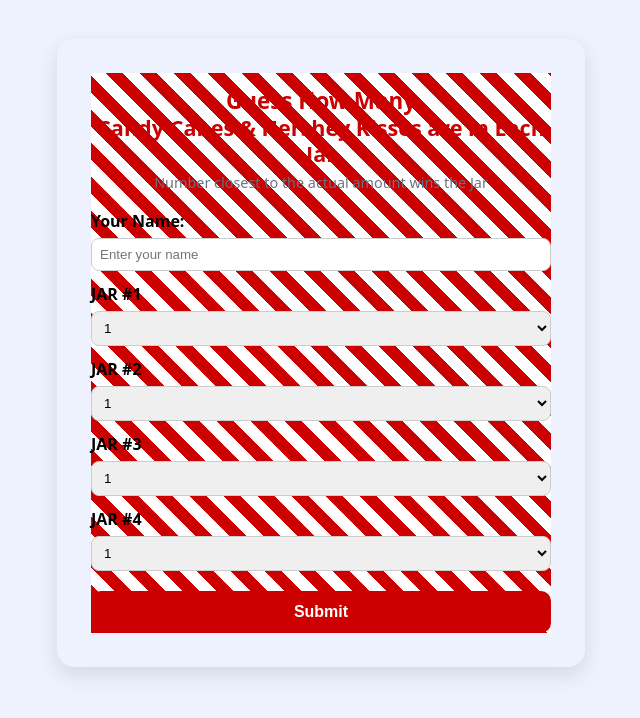
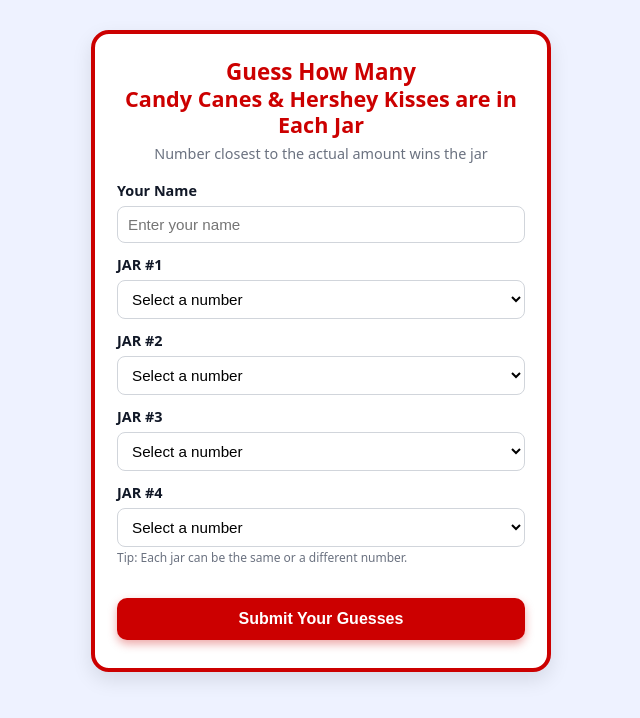
Before and after one commit to BCoats3/jars-game, a plain HTML site: page index.html in a window 1280 px wide. Shown: the whole page, without its empty margins (319-959 px from the left). Drawn offline with Linux system fonts and the light colour scheme.

Commit message:
Update index.html

```diff
--- a/index.html
+++ b/index.html
@@ -5,68 +5,86 @@
   <title>Guess How Many Candy Canes & Hershey Kisses are in Each Jar</title>
   <meta name="viewport" content="width=device-width, initial-scale=1">
   <style>
+    * { box-sizing: border-box; }
+
     body {
-      font-family: system-ui;
+      font-family: system-ui, -apple-system, BlinkMacSystemFont, "Segoe UI", sans-serif;
       background: #eef2ff;
       display: flex;
       justify-content: center;
-      padding: 30px;
+      align-items: flex-start;
+      padding: 30px 16px;
+      margin: 0;
     }
 
     .wrapper {
       background: white;
-      padding: 25px;
+      padding: 25px 22px 28px;
       border-radius: 18px;
       max-width: 460px;
       width: 100%;
       box-shadow: 0 8px 20px rgba(0,0,0,0.1);
 
-      /* Candy-cane striped border */
-      border: 10px solid transparent;
-      background-image:
-        repeating-linear-gradient(
-          45deg,
-          #cc0000 0,
-          #cc0000 12px,
-          white 12px,
-          white 24px
-        );
-      background-origin: border-box;
-      background-clip: content-box, border-box;
+      /* simple red border */
+      border: 4px solid #cc0000;
     }
 
     h1 {
       text-align: center;
-      margin-bottom: 6px;
+      margin: 0 0 6px;
       font-size: 1.4rem;
       color: #cc0000;
       line-height: 1.2;
       font-weight: 800;
     }
+
     .title-line2 {
       display: block;
       font-size: 1.35rem;
     }
+
     .subtitle {
       text-align: center;
       color: #6b7280;
       font-size: 0.9rem;
       margin-bottom: 18px;
     }
+
+    form { margin-top: 6px; }
+
     label {
       font-weight: 600;
       margin-top: 12px;
       display: block;
+      font-size: 0.9rem;
+      color: #111827;
     }
-    select, input {
+
+    .hint {
+      font-size: 0.75rem;
+      color: #6b7280;
+      margin-top: 2px;
+    }
+
+    select,
+    input[type="text"] {
       width: 100%;
-      padding: 8px;
+      padding: 9px 10px;
       margin-top: 6px;
       border-radius: 8px;
-      border: 1px solid #ccc;
-      box-sizing: border-box;
+      border: 1px solid #d1d5db;
+      font-size: 0.95rem;
+      background-color: #fff;
     }
-    button {
+
+    select:focus,
+    input[type="text"]:focus {
+      outline: none;
+      border-color: #cc0000;
+      box-shadow: 0 0 0 2px rgba(204, 0, 0, 0.15);
+    }
+
+    button[type="submit"] {
       width: 100%;
       padding: 12px;
       margin-top: 20px;
@@ -77,6 +95,28 @@
       font-weight: 700;
       font-size: 1rem;
       cursor: pointer;
+      transition: transform 0.08s ease, box-shadow 0.08s ease, opacity 0.1s ease;
+      box-shadow: 0 4px 10px rgba(204, 0, 0, 0.35);
+    }
+
+    button[type="submit"]:hover {
+      opacity: 0.96;
+      transform: translateY(-1px);
+      box-shadow: 0 6px 14px rgba(204, 0, 0, 0.4);
+    }
+
+    button[type="submit"]:active {
+      transform: translateY(0);
+      box-shadow: 0 3px 8px rgba(204, 0, 0, 0.35);
+    }
+
+    @media (max-width: 480px) {
+      .wrapper {
+        padding: 20px 16px 24px;
+        border-width: 3px;
+      }
+      h1 { font-size: 1.25rem; }
+      .title-line2 { font-size: 1.2rem; }
     }
   </style>
 </head>
@@ -86,31 +126,33 @@
 
   <h1>
     Guess How Many<br>
-    <span class="title-line2">Candy Canes & Hershey Kisses are in Each Jar</span>
+    <span class="title-line2">Candy Canes &amp; Hershey Kisses are in Each Jar</span>
   </h1>
 
-  <div class="subtitle">Number closest to the actual amount wins the Jar</div>
+  <div class="subtitle">Number closest to the actual amount wins the jar</div>
 
   <form id="guessForm"
         action="https://getform.io/f/awnvgdeb"
         method="POST"
   >
-    <label>Your Name:</label>
+    <label for="playerName">Your Name</label>
     <input type="text" name="name" id="playerName" placeholder="Enter your name" required>
 
-    <label>JAR #1</label>
+    <label for="jar1">JAR #1</label>
     <select id="jar1" name="jar1" required></select>
 
-    <label>JAR #2</label>
+    <label for="jar2">JAR #2</label>
     <select id="jar2" name="jar2" required></select>
 
-    <label>JAR #3</label>
+    <label for="jar3">JAR #3</label>
     <select id="jar3" name="jar3" required></select>
 
-    <label>JAR #4</label>
+    <label for="jar4">JAR #4</label>
     <select id="jar4" name="jar4" required></select>
 
-    <button type="submit">Submit</button>
+    <p class="hint">Tip: Each jar can be the same or a different number.</p>
+
+    <button type="submit">Submit Your Guesses</button>
   </form>
 
 </div>
@@ -121,6 +163,14 @@
   function populateDropdowns() {
     jarIds.forEach(id => {
       const sel = document.getElementById(id);
+
+      const placeholder = document.createElement("option");
+      placeholder.value = "";
+      placeholder.textContent = "Select a number";
+      placeholder.disabled = true;
+      placeholder.selected = true;
+      sel.appendChild(placeholder);
+
       for (let i = 1; i <= 400; i++) {
         const o = document.createElement("option");
         o.value = i;
```
